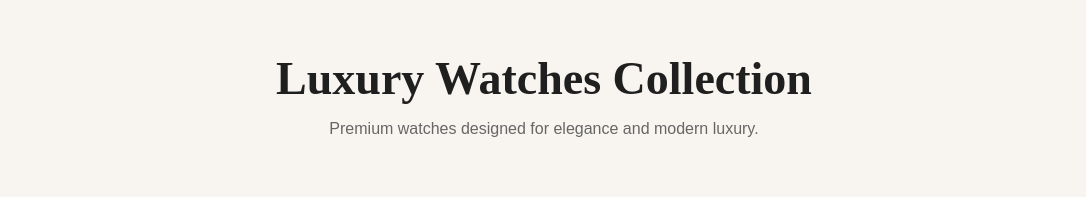
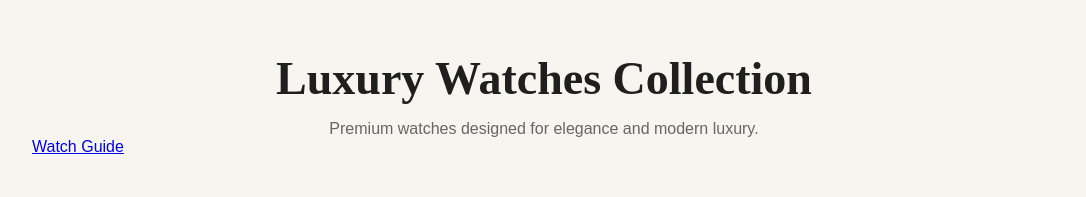
Before and after one commit to chairmanpeke892-create/itspekes-shop, a plain HTML site: page index.html in a window 1280 px wide. Shown: the part 1951-2148 px from the top of the page, without its empty margins (96-1182 px from the left). Drawn offline with Linux system fonts and the light colour scheme; grey boxes are pictures that could not be loaded.

Commit message:
Update index.html

```diff
--- a/index.html
+++ b/index.html
@@ -597,6 +597,8 @@ Buy on Amazon
 Premium watches designed for elegance and modern luxury.
 </p>
 
+<a href="best-mens-watches.html">Watch Guide</a>
+
 <div class="products">
 
 <div class="card">
```
